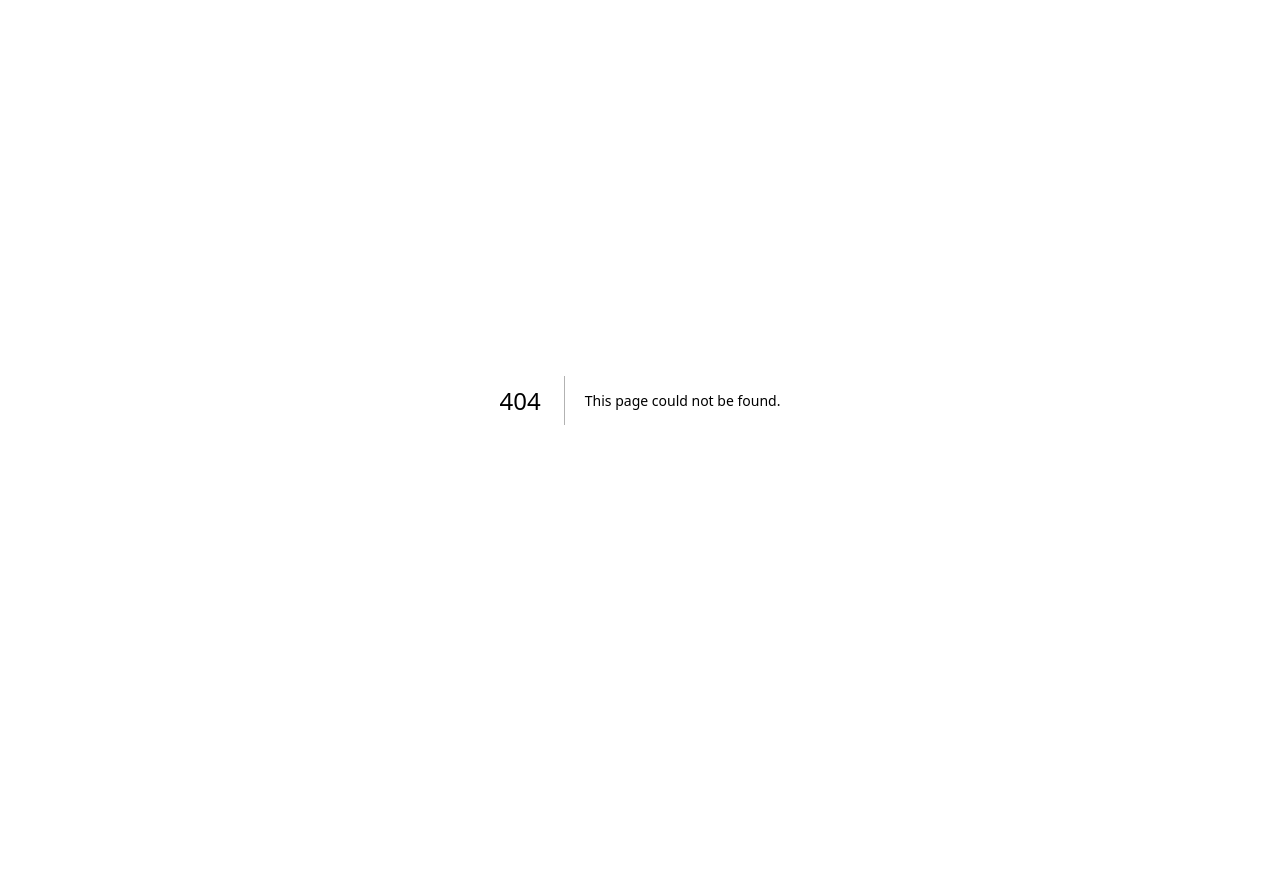
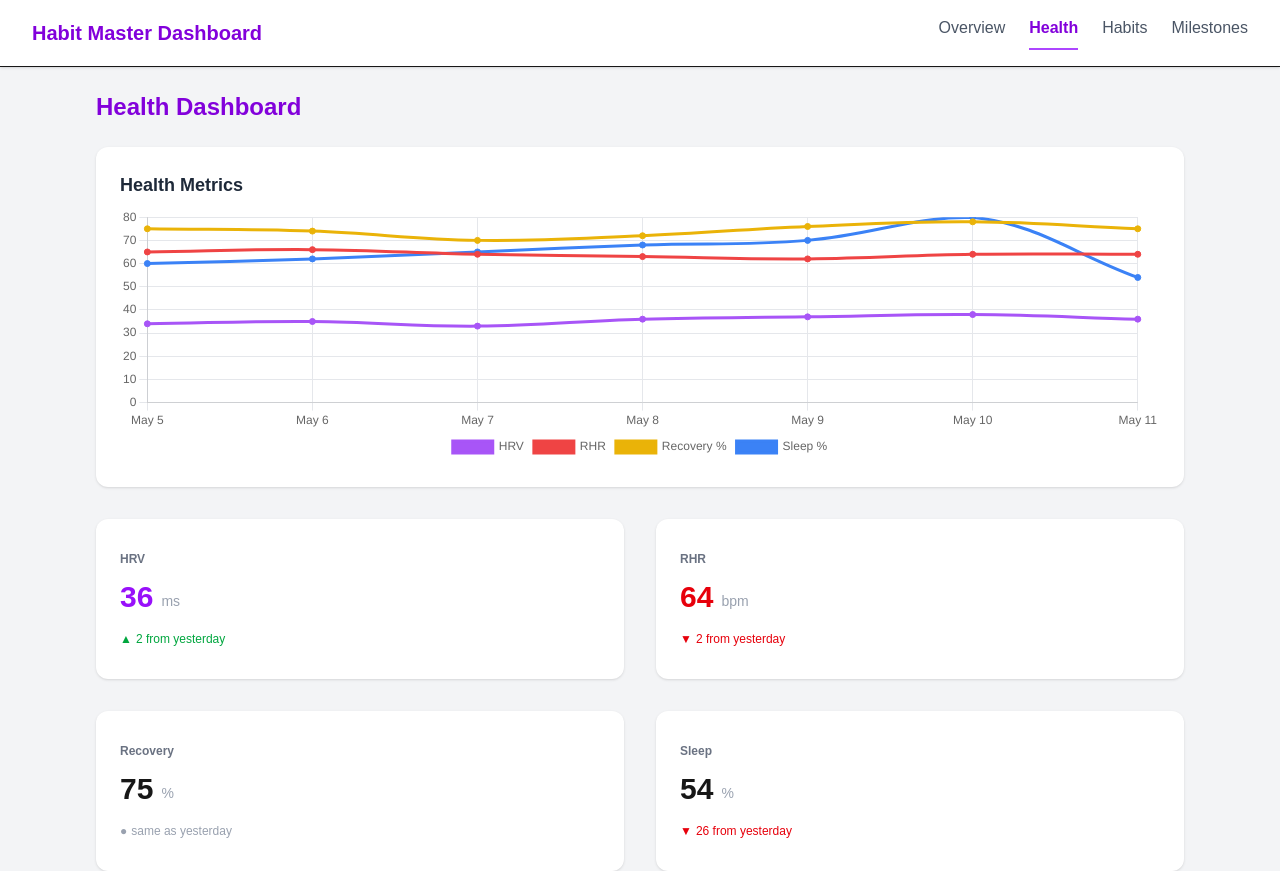
Before and after one commit to arfin97/life-in-dashboard, a Next.js app: page /health in a window 1280 px wide. Before the commit this address had no page. Before the commit the page ends 800 px from the top, so only its background shows below. Built offline with nearby package versions, Linux system fonts and the light colour scheme.

Commit message:
Implement Health Dashboard: trend chart, metric cards, and navigation for /health page

```diff
--- /dev/null
+++ b/src/app/components/ActionButton.tsx
@@ -0,0 +1,44 @@
+'use client';
+
+import { useState } from 'react';
+
+interface ActionButtonProps {
+  label: string;
+  tooltip: string;
+  onClick?: () => void;
+  variant?: 'primary' | 'secondary';
+}
+
+export default function ActionButton({
+  label,
+  tooltip,
+  onClick,
+  variant = 'primary'
+}: ActionButtonProps) {
+  const [showTooltip, setShowTooltip] = useState(false);
+
+  const baseStyles = "px-4 py-2 rounded-lg font-medium transition-all duration-200 relative";
+  const variantStyles = {
+    primary: "bg-blue-600 text-white hover:bg-blue-700",
+    secondary: "bg-gray-200 text-gray-800 hover:bg-gray-300"
+  };
+
+  return (
+    <div className="relative inline-block">
+      <button
+        className={`${baseStyles} ${variantStyles[variant]}`}
+        onClick={onClick}
+        onMouseEnter={() => setShowTooltip(true)}
+        onMouseLeave={() => setShowTooltip(false)}
+      >
+        {label}
+      </button>
+      {showTooltip && (
+        <div className="absolute z-10 px-3 py-2 text-sm text-white bg-gray-900 rounded-lg shadow-lg -top-12 left-1/2 transform -translate-x-1/2 whitespace-nowrap">
+          {tooltip}
+          <div className="absolute w-2 h-2 bg-gray-900 transform rotate-45 -bottom-1 left-1/2 -translate-x-1/2"></div>
+        </div>
+      )}
+    </div>
+  );
+}
--- /dev/null
+++ b/src/app/components/HealthMetricCard.tsx
@@ -0,0 +1,43 @@
+type HealthMetricCardProps = {
+  label: string;
+  value: number;
+  unit: string;
+  change: number;
+  direction: "up" | "down" | "same";
+  color: string;
+};
+
+const directionIcons = {
+  up: "▲",
+  down: "▼",
+  same: "●",
+};
+
+const directionColors = {
+  up: "text-green-600",
+  down: "text-red-600",
+  same: "text-gray-400",
+};
+
+export default function HealthMetricCard({
+  label,
+  value,
+  unit,
+  change,
+  direction,
+  color,
+}: HealthMetricCardProps) {
+  return (
+    <div className="bg-white rounded-xl shadow p-6 flex flex-col gap-2 h-40 justify-center">
+      <div className="text-xs font-semibold text-gray-500 mb-1">{label}</div>
+      <div className="flex items-end gap-2">
+        <span className={`text-3xl font-bold text-${color}-600`}>{value}</span>
+        <span className="text-sm text-gray-400 mb-1">{unit}</span>
+      </div>
+      <div className="flex items-center gap-1 text-xs mt-2">
+        <span className={directionColors[direction]}>{directionIcons[direction]}</span>
+        <span className={directionColors[direction]}>{change !== 0 ? `${change} from yesterday` : "same as yesterday"}</span>
+      </div>
+    </div>
+  );
+}
--- /dev/null
+++ b/src/app/components/HealthTrendChart.tsx
@@ -0,0 +1,99 @@
+"use client";
+import { Line } from "react-chartjs-2";
+import {
+  Chart as ChartJS,
+  CategoryScale,
+  LinearScale,
+  PointElement,
+  LineElement,
+  Title,
+  Tooltip,
+  Legend,
+} from "chart.js";
+
+ChartJS.register(CategoryScale, LinearScale, PointElement, LineElement, Title, Tooltip, Legend);
+
+export type HealthTrend = {
+  date: string;
+  HRV: number;
+  RHR: number;
+  Recovery: number;
+  Sleep: number;
+};
+
+type HealthTrendChartProps = {
+  trends: HealthTrend[];
+};
+
+const metricColors = {
+  HRV: "#a855f7",      // purple
+  RHR: "#ef4444",     // red
+  Recovery: "#eab308", // yellow
+  Sleep: "#3b82f6",    // blue
+};
+
+export default function HealthTrendChart({ trends }: HealthTrendChartProps) {
+  const labels = trends.map((t) => t.date);
+  const chartData = {
+    labels,
+    datasets: [
+      {
+        label: "HRV",
+        data: trends.map((t) => t.HRV),
+        borderColor: metricColors.HRV,
+        backgroundColor: metricColors.HRV,
+        tension: 0.4,
+        fill: false,
+        pointRadius: 3,
+      },
+      {
+        label: "RHR",
+        data: trends.map((t) => t.RHR),
+        borderColor: metricColors.RHR,
+        backgroundColor: metricColors.RHR,
+        tension: 0.4,
+        fill: false,
+        pointRadius: 3,
+      },
+      {
+        label: "Recovery %",
+        data: trends.map((t) => t.Recovery),
+        borderColor: metricColors.Recovery,
+        backgroundColor: metricColors.Recovery,
+        tension: 0.4,
+        fill: false,
+        pointRadius: 3,
+      },
+      {
+        label: "Sleep %",
+        data: trends.map((t) => t.Sleep),
+        borderColor: metricColors.Sleep,
+        backgroundColor: metricColors.Sleep,
+        tension: 0.4,
+        fill: false,
+        pointRadius: 3,
+      },
+    ],
+  };
+  const options = {
+    responsive: true,
+    plugins: {
+      legend: { position: "bottom" as const },
+      title: { display: false },
+      tooltip: { mode: "index" as const, intersect: false },
+    },
+    scales: {
+      y: { beginAtZero: true, max: 80, grid: { color: "#e5e7eb" } },
+      x: { grid: { color: "#e5e7eb" } },
+    },
+    maintainAspectRatio: false,
+  };
+  return (
+    <div className="bg-white rounded-xl shadow p-6 mb-8">
+      <div className="font-semibold text-lg mb-2 text-gray-800">Health Metrics</div>
+      <div className="h-64">
+        <Line data={chartData} options={options} />
+      </div>
+    </div>
+  );
+}
--- /dev/null
+++ b/src/app/data/healthData.ts
@@ -0,0 +1,46 @@
+export const healthData = {
+  trends: [
+    { date: "May 5", HRV: 34, RHR: 65, Recovery: 75, Sleep: 60 },
+    { date: "May 6", HRV: 35, RHR: 66, Recovery: 74, Sleep: 62 },
+    { date: "May 7", HRV: 33, RHR: 64, Recovery: 70, Sleep: 65 },
+    { date: "May 8", HRV: 36, RHR: 63, Recovery: 72, Sleep: 68 },
+    { date: "May 9", HRV: 37, RHR: 62, Recovery: 76, Sleep: 70 },
+    { date: "May 10", HRV: 38, RHR: 64, Recovery: 78, Sleep: 80 },
+    { date: "May 11", HRV: 36, RHR: 64, Recovery: 75, Sleep: 54 },
+  ],
+  metrics: {
+    HRV: {
+      value: 36,
+      unit: "ms",
+      change: 2,
+      direction: "up",
+      color: "purple",
+    },
+    RHR: {
+      value: 64,
+      unit: "bpm",
+      change: 2,
+      direction: "down",
+      color: "red",
+    },
+    Recovery: {
+      value: 75,
+      unit: "%",
+      change: 0,
+      direction: "same",
+      color: "yellow",
+    },
+    Sleep: {
+      value: 54,
+      unit: "%",
+      change: 26,
+      direction: "down",
+      color: "blue",
+    },
+  },
+};
+
+export async function getHealthData() {
+  // In the future, replace this with an API call
+  return healthData;
+}
--- /dev/null
+++ b/src/app/health/page.tsx
@@ -0,0 +1,66 @@
+"use client";
+import { useEffect, useState } from "react";
+import NavigationTabs from "../components/NavigationTabs";
+import HealthTrendChart from "../components/HealthTrendChart";
+import HealthMetricCard from "../components/HealthMetricCard";
+import { getHealthData } from "../data/healthData";
+
+export default function HealthPage() {
+  const [trends, setTrends] = useState([]);
+  const [metrics, setMetrics] = useState<any>(null);
+
+  useEffect(() => {
+    getHealthData().then((data) => {
+      setTrends(data.trends);
+      setMetrics(data.metrics);
+    });
+  }, []);
+
+  return (
+    <div className="min-h-screen bg-gray-100">
+      <NavigationTabs />
+      <div className="max-w-6xl mx-auto px-4 sm:px-8 pt-6">
+        <h1 className="text-2xl font-bold text-purple-700 mb-6">Health Dashboard</h1>
+        {trends.length > 0 && <HealthTrendChart trends={trends} />}
+        <div className="grid grid-cols-1 md:grid-cols-2 gap-8 mt-8">
+          {metrics && (
+            <>
+              <HealthMetricCard
+                label="HRV"
+                value={metrics.HRV.value}
+                unit={metrics.HRV.unit}
+                change={metrics.HRV.change}
+                direction={metrics.HRV.direction}
+                color={metrics.HRV.color}
+              />
+              <HealthMetricCard
+                label="RHR"
+                value={metrics.RHR.value}
+                unit={metrics.RHR.unit}
+                change={metrics.RHR.change}
+                direction={metrics.RHR.direction}
+                color={metrics.RHR.color}
+              />
+              <HealthMetricCard
+                label="Recovery"
+                value={metrics.Recovery.value}
+                unit={metrics.Recovery.unit}
+                change={metrics.Recovery.change}
+                direction={metrics.Recovery.direction}
+                color={metrics.Recovery.color}
+              />
+              <HealthMetricCard
+                label="Sleep"
+                value={metrics.Sleep.value}
+                unit={metrics.Sleep.unit}
+                change={metrics.Sleep.change}
+                direction={metrics.Sleep.direction}
+                color={metrics.Sleep.color}
+              />
+            </>
+          )}
+        </div>
+      </div>
+    </div>
+  );
+}
--- a/src/app/page.tsx
+++ b/src/app/page.tsx
@@ -5,6 +5,7 @@ import LevelProgressCard from "./components/LevelProgressCard";
 import StreakStatsCard from "./components/StreakStatsCard";
 import CategoryCompletionCard from "./components/CategoryCompletionCard";
 import WeeklyPerformanceCard from "./components/WeeklyPerformanceCard";
+import ActionButton from "./components/ActionButton";
 
 export default async function Home() {
   const data = await getDashboardData();
@@ -15,7 +16,11 @@ export default async function Home() {
       <NavigationTabs />
       <div className="max-w-6xl mx-auto px-4 sm:px-8 pt-6">
         <div className="flex justify-between items-center mb-8">
-          <div />
+          <ActionButton
+            label="Start New Session"
+            tooltip="Begin a new learning session to earn XP and maintain your streak"
+            variant="primary"
+          />
           <UserInfo
             name={user.name}
             level={user.level}
```
